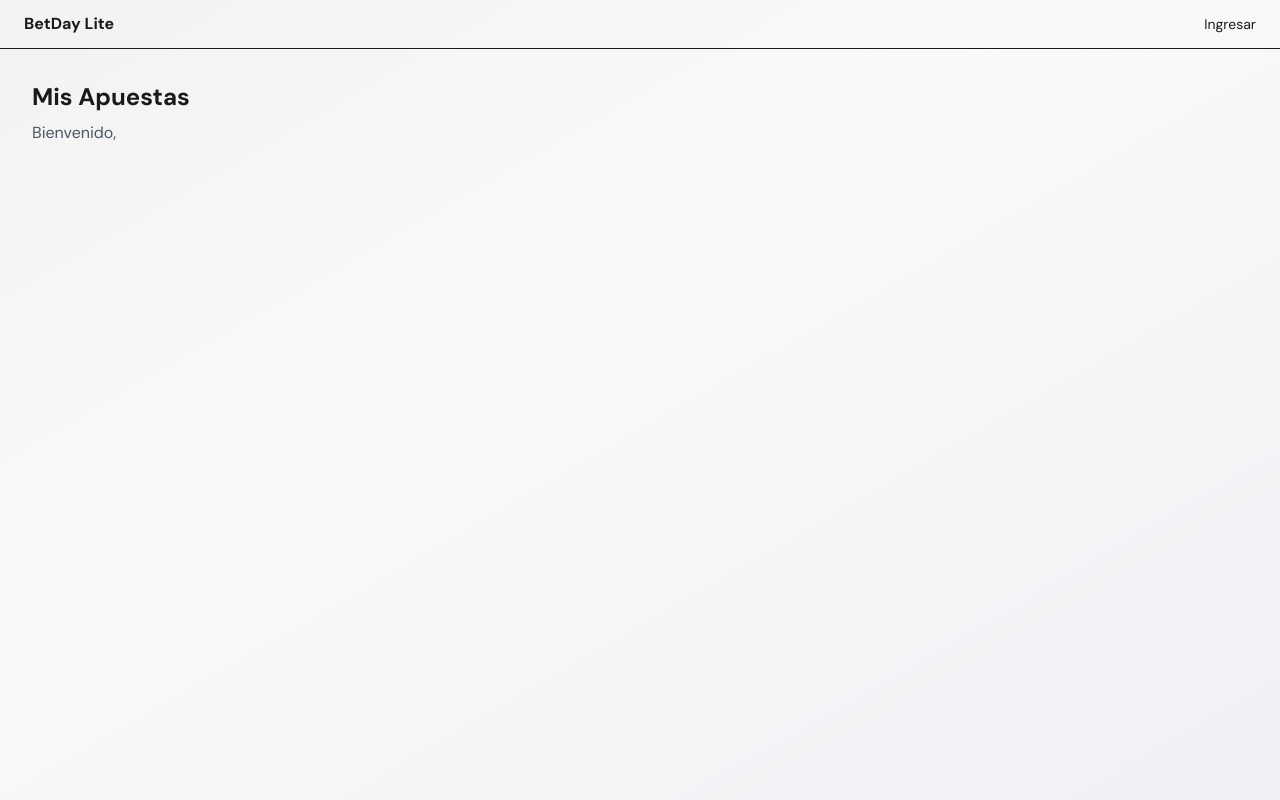
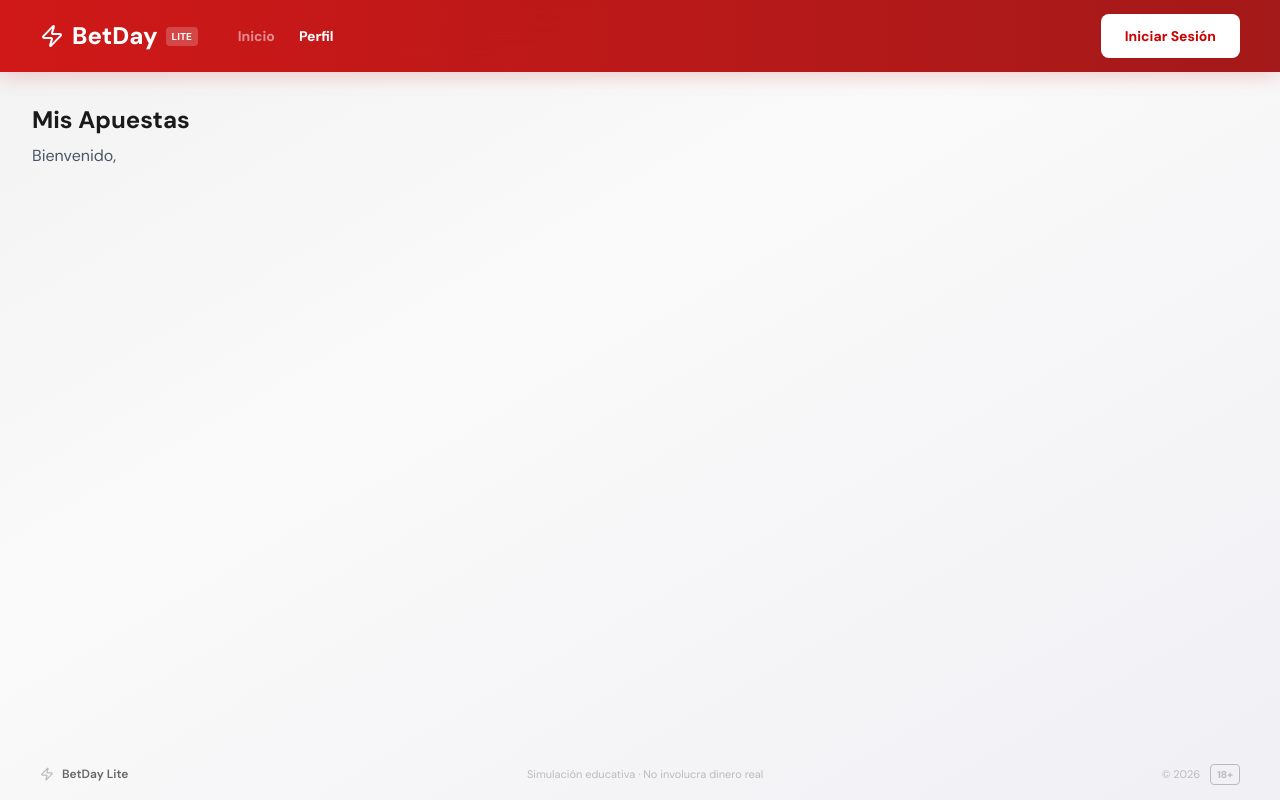
Before and after one commit to nandoll/reto-at, a Next.js app: page /profile in a window 1280 px wide. Built offline with nearby package versions, Linux system fonts and the light colour scheme; no server answers.

Commit message:
feat: Header, Footer y layout

```diff
--- a/app/components/AuthStatus.tsx
+++ b/app/components/AuthStatus.tsx
@@ -1,6 +1,7 @@
 'use client'
 
 import { useSession, signOut } from 'next-auth/react'
+import { User } from 'lucide-react'
 import Link from 'next/link'
 
 export default function AuthStatus() {
@@ -10,18 +11,24 @@ export default function AuthStatus() {
 
   if (!session?.user) {
     return (
-      <Link href="/login" className="text-sm hover:underline">
-        Ingresar
+      <Link
+        href="/login"
+        className="rounded-[var(--radius-md)] bg-white px-6 py-3 text-sm font-bold text-primary"
+      >
+        Iniciar Sesión
       </Link>
     )
   }
 
   return (
-    <div className="flex items-center gap-4 text-sm">
-      <span>{session.user.name}</span>
+    <div className="flex items-center gap-3">
+      <div className="flex items-center gap-2 rounded-full bg-white/20 px-3 py-1.5">
+        <User className="h-4 w-4 text-white" />
+        <span className="text-sm font-medium text-white">{session.user.name}</span>
+      </div>
       <button
         onClick={() => signOut({ callbackUrl: '/' })}
-        className="hover:underline"
+        className="text-sm text-white/70 hover:text-white"
       >
         Salir
       </button>
--- /dev/null
+++ b/app/components/Footer.tsx
@@ -0,0 +1,23 @@
+import { Zap } from 'lucide-react'
+
+export default function Footer() {
+  return (
+    <footer className="flex h-[52px] items-center justify-between px-[var(--spacing-xl)]">
+      <div className="flex items-center gap-2">
+        <Zap className="h-3.5 w-3.5 text-text-placeholder" />
+        <span className="text-xs font-semibold text-text-secondary">
+          BetDay Lite
+        </span>
+      </div>
+      <span className="text-[11px] text-text-placeholder">
+        Simulación educativa · No involucra dinero real
+      </span>
+      <div className="flex items-center gap-2.5">
+        <span className="text-[11px] text-text-placeholder">© 2026</span>
+        <span className="rounded border border-text-placeholder px-1.5 py-0.5 text-[10px] font-bold text-text-placeholder">
+          18+
+        </span>
+      </div>
+    </footer>
+  )
+}
--- /dev/null
+++ b/app/components/Header.tsx
@@ -0,0 +1,46 @@
+'use client'
+
+import { Zap } from 'lucide-react'
+import Link from 'next/link'
+import { usePathname } from 'next/navigation'
+import AuthStatus from './AuthStatus'
+
+export default function Header() {
+  const pathname = usePathname()
+
+  return (
+    <header
+      className="flex h-[72px] items-center justify-between px-[var(--spacing-xl)]"
+      style={{
+        background: 'linear-gradient(90deg, #CC0000E6 0%, #9A0000E6 100%)',
+        backdropFilter: 'blur(16px)',
+        boxShadow: '0 4px 20px #CC000030',
+      }}
+    >
+      <div className="flex items-center gap-10">
+        <Link href="/" className="flex items-center gap-2">
+          <Zap className="h-6 w-6 text-white" />
+          <span className="text-2xl font-extrabold text-white">BetDay</span>
+          <span className="rounded bg-white/20 px-1.5 py-0.5 text-[10px] font-bold text-white">
+            LITE
+          </span>
+        </Link>
+        <nav className="flex items-center gap-6">
+          <Link
+            href="/"
+            className={`text-sm font-bold ${pathname === '/' ? 'text-white' : 'text-white/50 hover:text-white/70'}`}
+          >
+            Inicio
+          </Link>
+          <Link
+            href="/profile"
+            className={`text-sm ${pathname === '/profile' ? 'font-bold text-white' : 'text-white/50 hover:text-white/70'}`}
+          >
+            Perfil
+          </Link>
+        </nav>
+      </div>
+      <AuthStatus />
+    </header>
+  )
+}
--- a/app/layout.tsx
+++ b/app/layout.tsx
@@ -1,7 +1,8 @@
 import type { Metadata } from 'next'
 import { DM_Sans } from 'next/font/google'
 import Providers from './providers'
-import AuthStatus from './components/AuthStatus'
+import Header from './components/Header'
+import Footer from './components/Footer'
 import './globals.css'
 
 const dmSans = DM_Sans({
@@ -24,11 +25,9 @@ export default function RootLayout({
     <html lang="es" className={`${dmSans.variable} h-full antialiased`}>
       <body className="min-h-full flex flex-col font-sans">
         <Providers>
-          <header className="flex items-center justify-between border-b px-6 py-3">
-            <span className="font-bold">BetDay Lite</span>
-            <AuthStatus />
-          </header>
-          <div className="flex flex-1 flex-col">{children}</div>
+          <Header />
+          <main className="flex flex-1 flex-col">{children}</main>
+          <Footer />
         </Providers>
       </body>
     </html>
```
